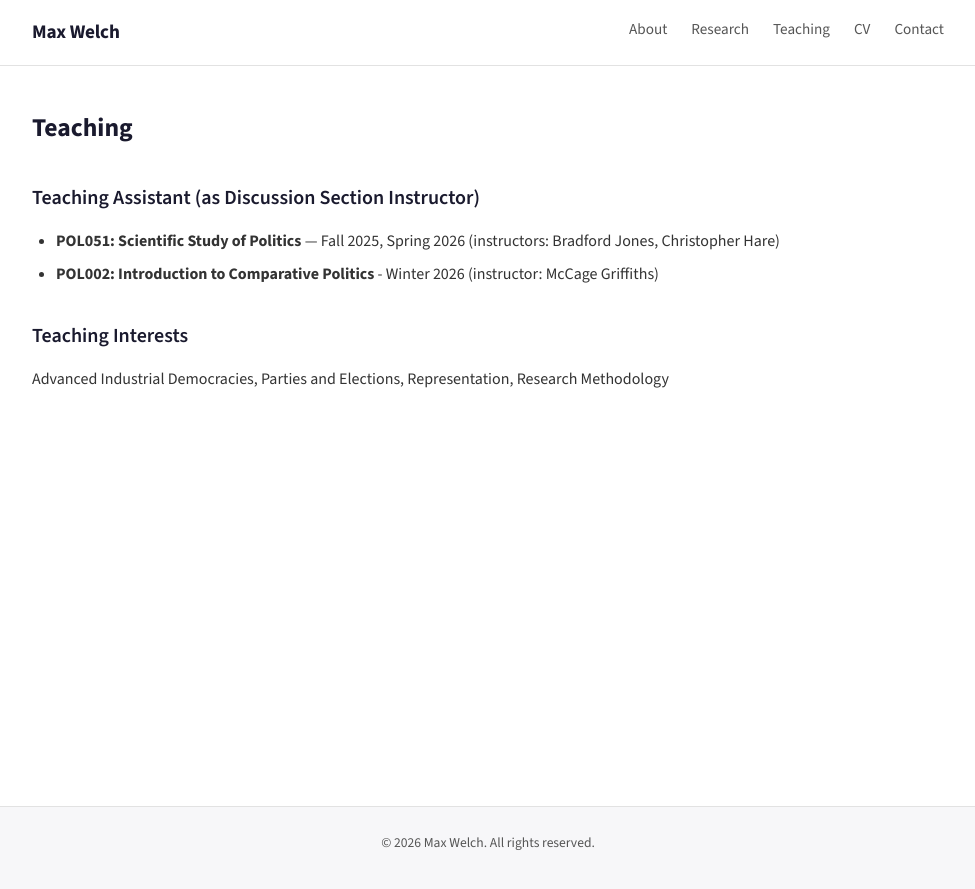
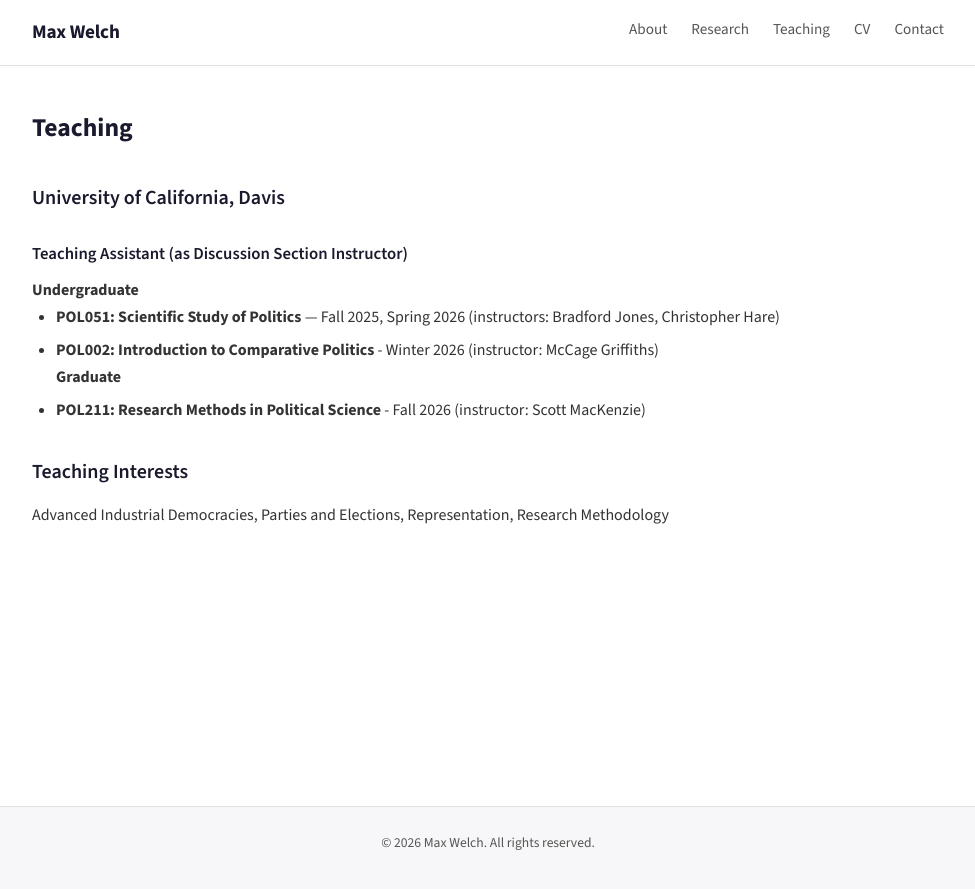
Before and after one commit to max-f-welch/max-f-welch.github.io, a Jekyll site: the page built from teaching.md, in a window 1280 px wide. Shown: the top 889 px of the page, without its empty margins (152-1127 px from the left). Built offline with Jekyll 4.4.1, drawn with Linux system fonts in a browser that asks for light colours.

Commit message:
Update teaching.md

```diff
--- a/teaching.md
+++ b/teaching.md
@@ -5,11 +5,14 @@ title: Teaching
 
 <h1 class="page-title">Teaching</h1>
 
-## Teaching Assistant (as Discussion Section Instructor)
+## University of California, Davis
 
+### Teaching Assistant (as Discussion Section Instructor)
+#### Undergraduate
 - **POL051: Scientific Study of Politics** — Fall 2025, Spring 2026 (instructors: Bradford Jones, Christopher Hare)
 - **POL002: Introduction to Comparative Politics** - Winter 2026 (instructor: McCage Griffiths)
-
+#### Graduate
+- **POL211: Research Methods in Political Science** - Fall 2026 (instructor: Scott MacKenzie)
 <!-- Add more entries as needed. -->
 
 ## Teaching Interests
```
